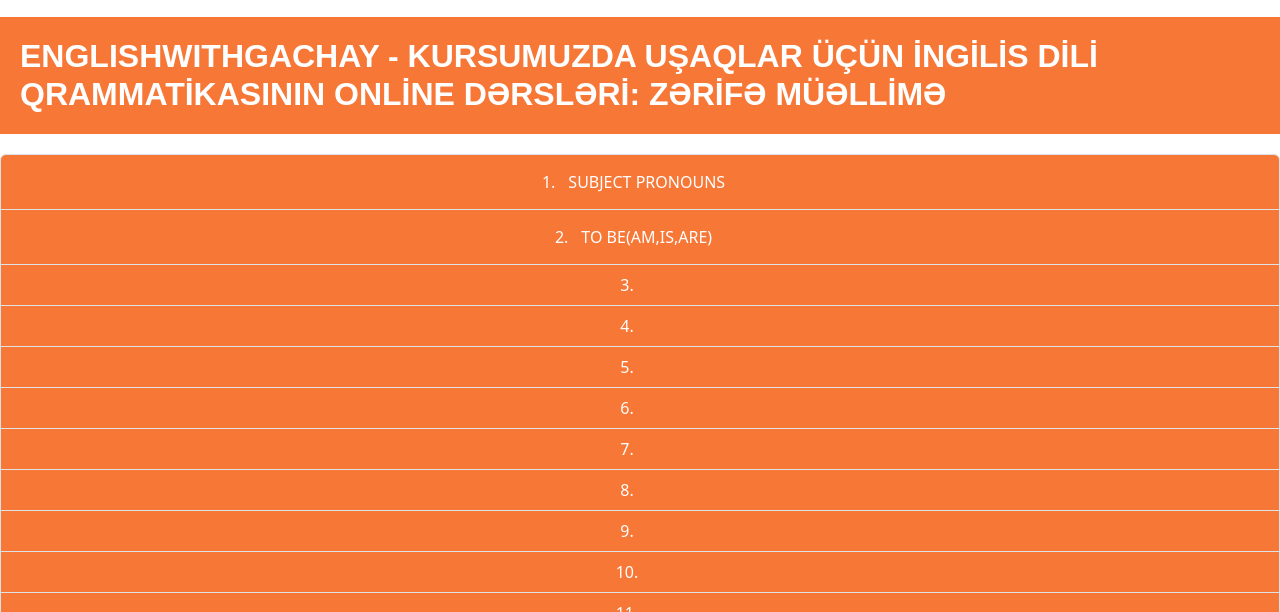
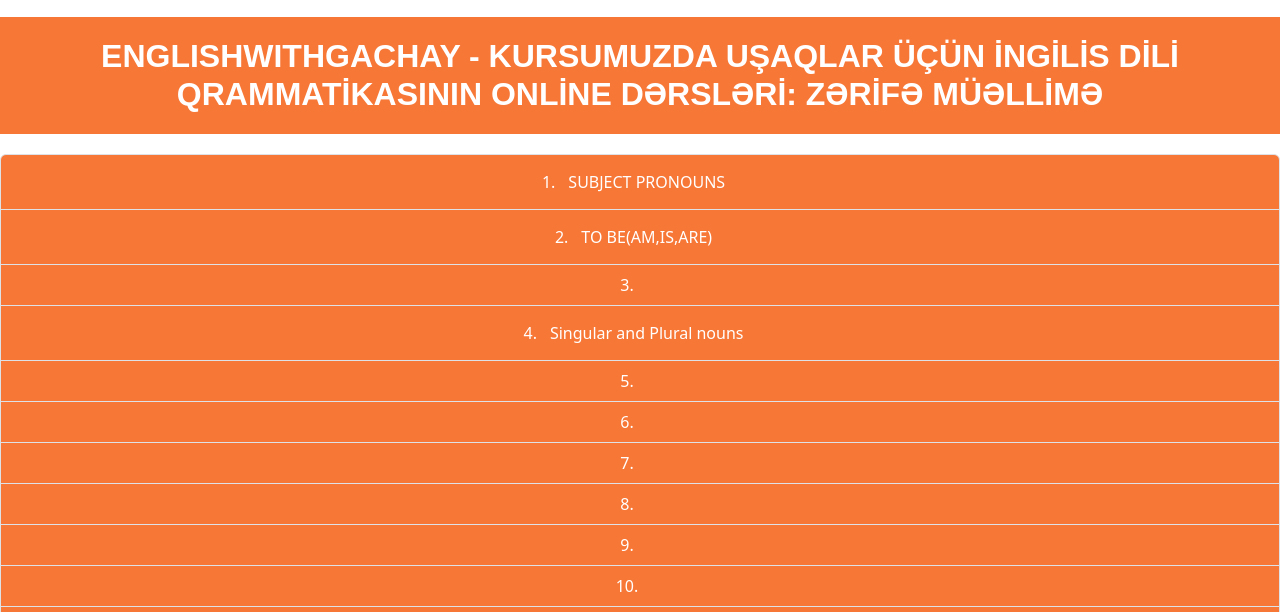
Before and after one commit to Xezer669/z-m-grammar, a plain HTML site: page index.html in a window 1280 px wide. Shown: the part 488-1100 px from the top of the page. Drawn offline with nearby package versions, Linux system fonts and the light colour scheme.

Commit message:
html de deyisiklik eledim

```diff
--- a/index.css
+++ b/index.css
@@ -61,6 +61,7 @@
     display: flex;
     justify-content: center;
     align-items: center;
+    text-align: center;
     font-size: 2rem;
     background-color: #F77737;
     color: #ffff;
--- a/index.html
+++ b/index.html
@@ -21,7 +21,7 @@
             <li class="list-group-item"><a class="btn" href="https://t.me/+4iWeCIOvbDIzNGIy"> SUBJECT PRONOUNS</a></li>
             <li class="list-group-item"><a class="btn" href="https://t.me/+u7kf4L0MCx5jMDIy">TO BE(AM,IS,ARE)</a></li>
             <li class="list-group-item"><a class="btn" href=""></a></li>
-            <li class="list-group-item"><a class="btn" href=""></a></li>
+            <li class="list-group-item"><a class="btn" href="https://t.me/+Yqc-dByBiw8xYjdi">Singular and Plural nouns</a></li>
             <li class="list-group-item"><a class="btn" href=""></a></li>
             <li class="list-group-item"><a class="btn" href=""></a></li>
             <li class="list-group-item"><a class="btn" href=""></a></li>
```
